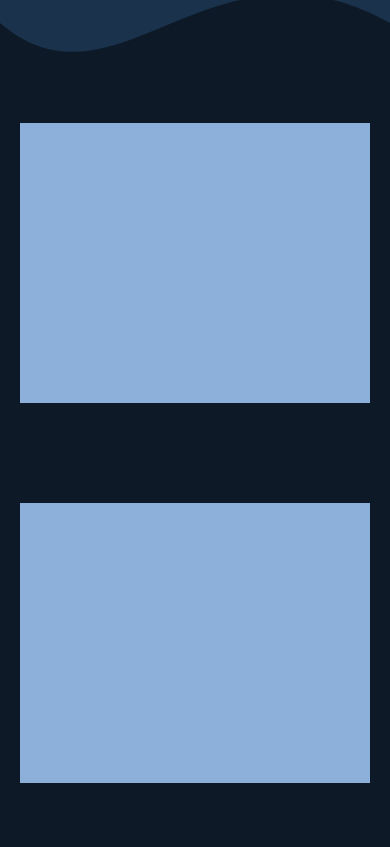
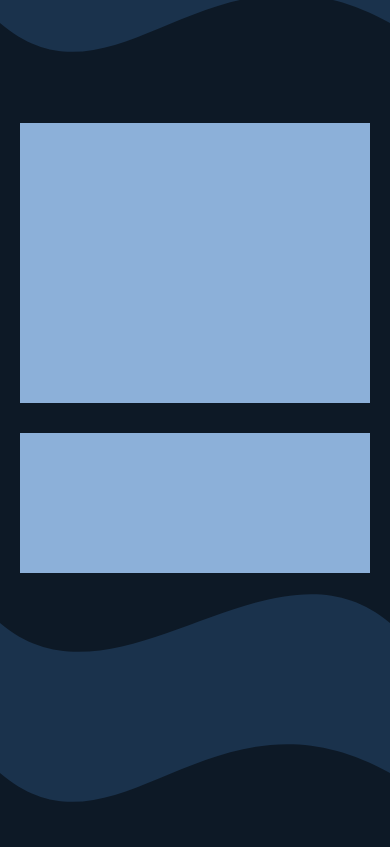
Before and after one commit to George-pkg/Portfolio, a React (Create React App) app: page / in a window 390 px wide. Shown: the part 1197-2044 px from the top of the page. Built offline with nearby package versions, Linux system fonts and the light colour scheme.

Commit message:
improved responsiveness

```diff
--- a/src/pages/app/about/About.module.css
+++ b/src/pages/app/about/About.module.css
@@ -14,12 +14,14 @@
   font-size: 3em;
   text-align-last: center;
   color: var(--tertiary-color);
+  transition: 0.5s;
 }
 
 .text {
   font-size: 2.5em;
   width: 76%;
   color: var(--color-paragraph);
+  transition: 0.2s;
 }
 
 .text span {
--- a/src/pages/app/projects/Projects.module.css
+++ b/src/pages/app/projects/Projects.module.css
@@ -1,27 +1,35 @@
 @charset "UTF-8";
 
 .projects {
-  min-height: 90vh;
+  height: 450px;
+  background-color: var(--primary-color);
+  overflow: hidden;
   width: 100%;
-  background-color: var(--primary-color);
   display: flex;
-  flex-wrap: wrap;
+  align-content: space-around;
 }
 
 .collum {
+  width: 100%;
   display: flex;
-  width: 100%;
   justify-content: space-around;
+  position: relative;
 }
 
 .collum div {
+  align-self: center;
+  transition: 0.4s;
   height: 280px;
   width: 400px;
-  background-color: var(--tertiary-color);
+  background-color: #234870;
+
 }
 
 .collum div:hover {
+  background-color: #8CB0D9;
+  transform: scale(1.2);
   cursor: pointer;
+  z-index: 2;
 }
 
 @media (max-width: 880px) {
@@ -39,3 +47,10 @@
     justify-content: space-around;
   }
 }
+
+/*
+display: flex;
+gap: 3.75rem;
+flex-wrap: wrap;
+align-items: center;
+*/
```
